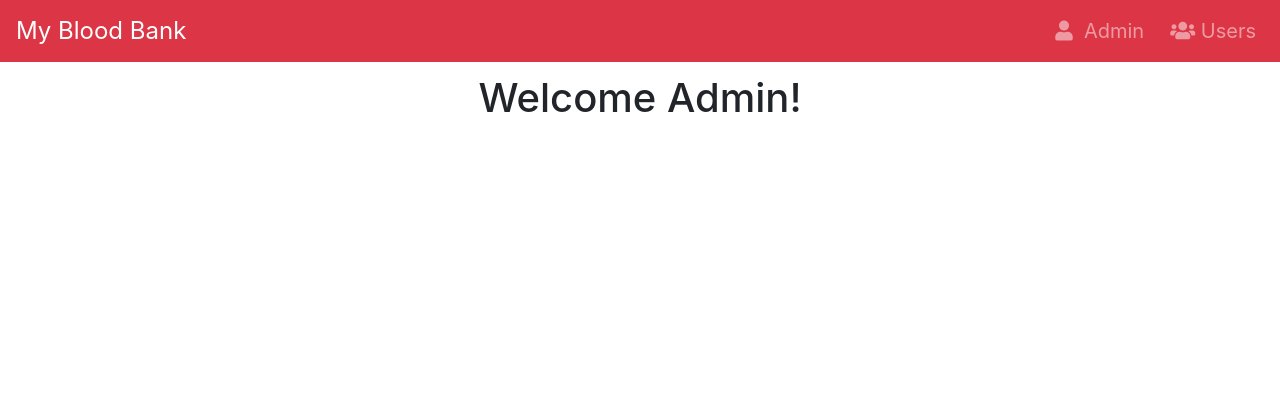
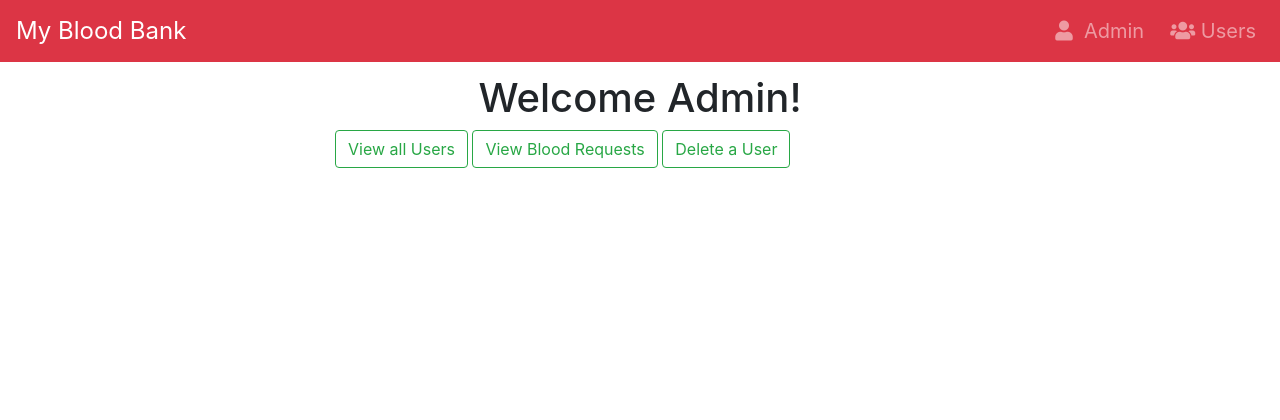
Before and after one commit to anshulShende/BloodBankingWebsite, a PHP site: page /admin-home.php in a window 1280 px wide. Shown: the top 420 px of the page. Run offline with PHP 8.4, Linux system fonts and the light colour scheme; the visitor is signed in with stand-in values (Sample User, id 1); some libraries are stand-ins or nearby versions.

Commit message:
Admin home updated

```diff
--- a/admin-home.php
+++ b/admin-home.php
@@ -47,6 +47,13 @@ session_start();
     ?>
 
     <h1 class="adminh1">Welcome Admin!</h1>
+    <div class="container-fluid col-md-6 offset-3">
+        <button type="button" class="btn btn-outline-success">View all Users</button>
+        <button type="button" class="btn btn-outline-success">View Blood Requests</button>
+        <button type="button" class="btn btn-outline-success">Delete a User</button>
+
+    </div>
+
 
 
 
```
